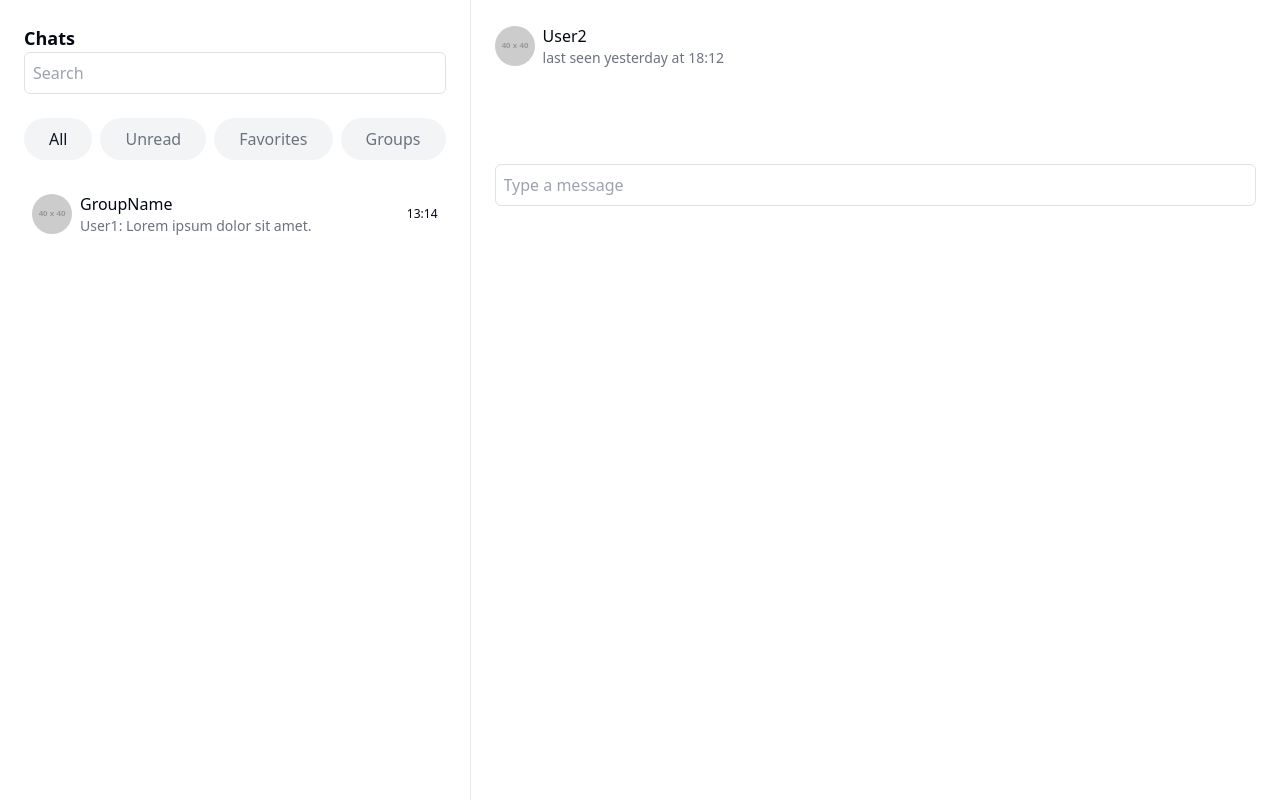
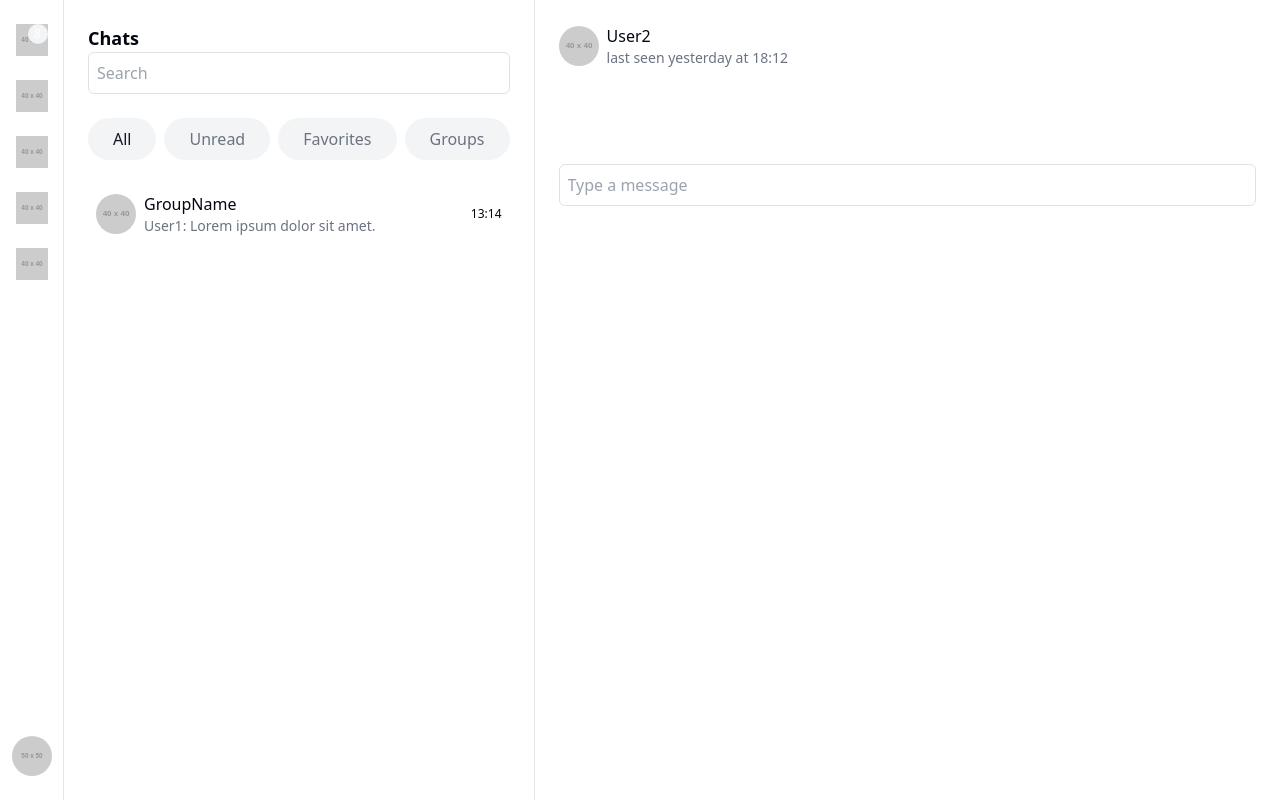
Before and after one commit to OshithRoshantha/Vibez-client, a React (Vite) app: page /Dashboard in a window 1280 px wide. Built offline with nearby package versions, Linux system fonts and the light colour scheme.

Commit message:
feat: add sidebar navigation with icons to Dashboard page

```diff
--- a/src/Pages/Dashboard.jsx
+++ b/src/Pages/Dashboard.jsx
@@ -5,6 +5,29 @@ export default function Dashboard() {
 return (
     <div className='dashboard-conatiner'>
         <div className="flex h-screen bg-background text-foreground">
+            <div className="flex flex-col h-screen bg-background border-r border-border  button-column">
+                <div className="flex items-center justify-center mt-4">
+                    <div className="relative">
+                        <img src="https://placehold.co/40x40" alt="Inbox" className="w-8 h-8" />
+                        <span className="absolute top-0 right-0 bg-accent text-white text-xs rounded-full w-5 h-5 flex items-center justify-center">8</span>
+                    </div>
+                </div>
+                <div className="flex items-center justify-center mt-4">
+                    <img src="https://placehold.co/40x40" alt="Search" className="w-8 h-8" />
+                </div>
+                <div className="flex items-center justify-center mt-4">
+                    <img src="https://placehold.co/40x40" alt="Messages" className="w-8 h-8" />
+                </div>
+                <div className="flex items-center justify-center mt-4">
+                    <img src="https://placehold.co/40x40" alt="Users" className="w-8 h-8" />
+                </div>
+                <div className="flex items-center justify-center mt-4">
+                    <img src="https://placehold.co/40x40" alt="Settings" className="w-8 h-8" />
+                </div>
+                <div className="flex items-center justify-center mt-auto mb-4">
+                    <img src="https://placehold.co/50x50" alt="Profile" className="w-10 h-10 rounded-full" />
+                </div>
+            </div>
             <div className="border-r border-border p-4 chats-column">
                 <h2 className="text-lg font-semibold">Chats</h2>
                 <input type="text" placeholder="Search" className="w-full p-2 border border-border rounded mb-4" />
--- a/src/Pages/Styles/Dashboard.css
+++ b/src/Pages/Styles/Dashboard.css
@@ -4,6 +4,9 @@
 .messages-column{
 
 }
+.button-column{
+    width: 5%;
+}
 .dashboard-conatiner{
     width: 100vw;
     height: 100vh;
```
